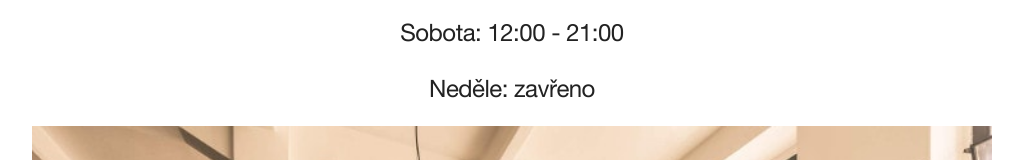
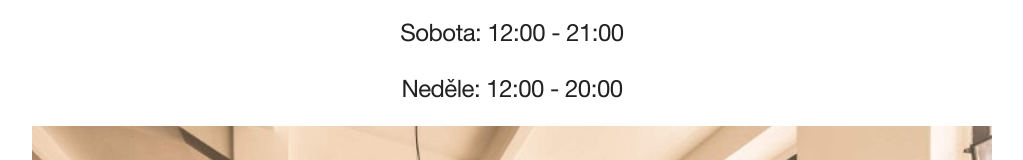
Before and after one commit to ParalelniPolis/bitcoincoffeeweb, a website: page index.html in a window 1280 px wide. Shown: the part 723-883 px from the top of the page, without its empty margins (128-1151 px from the left). Drawn offline with Linux system fonts and the light colour scheme; files that its build step writes are made by us from their sources; files whose address does not match are found by name.

Commit message:
Opening hours update

```diff
--- a/index.html
+++ b/index.html
@@ -77,7 +77,7 @@
             <div class="row text-center">
               <h5 class="trn" data-trn-key="Week">Pondělí až pátek: 8:00 - 20:00</h5>
               <h5 class="trn" data-trn-key="Saturday">Sobota: 12:00 - 21:00</h5>
-			  <h5 class="trn" data-trn-key="Sunday">Neděle: zavřeno</h5>
+			  <h5 class="trn" data-trn-key="Sunday">Neděle: 12:00 - 20:00</h5>
             </div>
         </section>
 
--- a/js/application.js
+++ b/js/application.js
@@ -146,8 +146,8 @@ $(document).ready(function() {
             en: "Saturday: 12:00 - 21:00"
         },
 		"Sunday": {
-            cz: "Neděle: zavřeno",
-            en: "Sunday: Closed"
+            cz: "Neděle: 12:00 - 20:00",
+            en: "Sunday: 12:00 - 20:00"
         },
         "Made": {
             cz: "Vyrobeno díky",
```
Also changed, not shown: dist/application.js.
